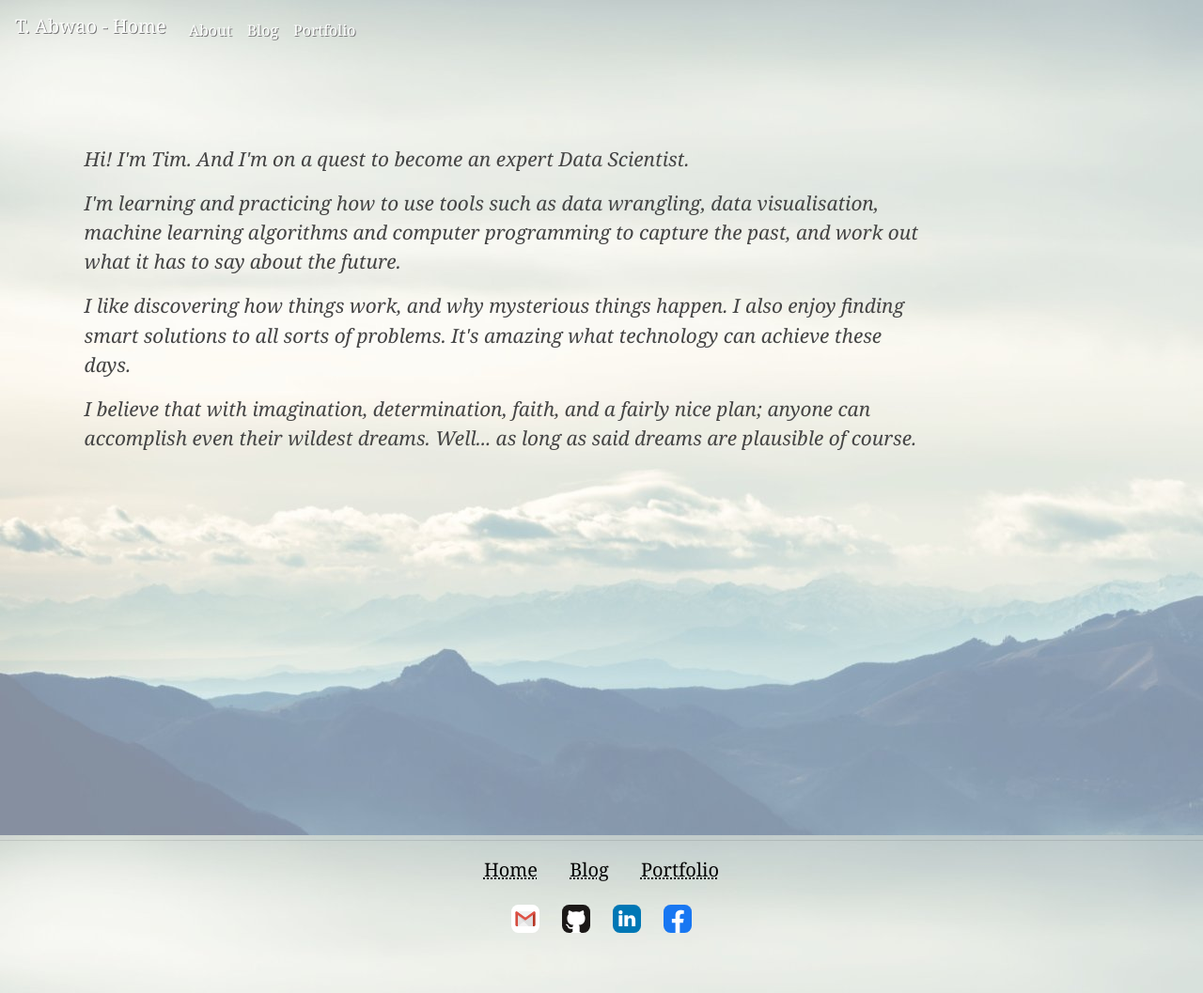
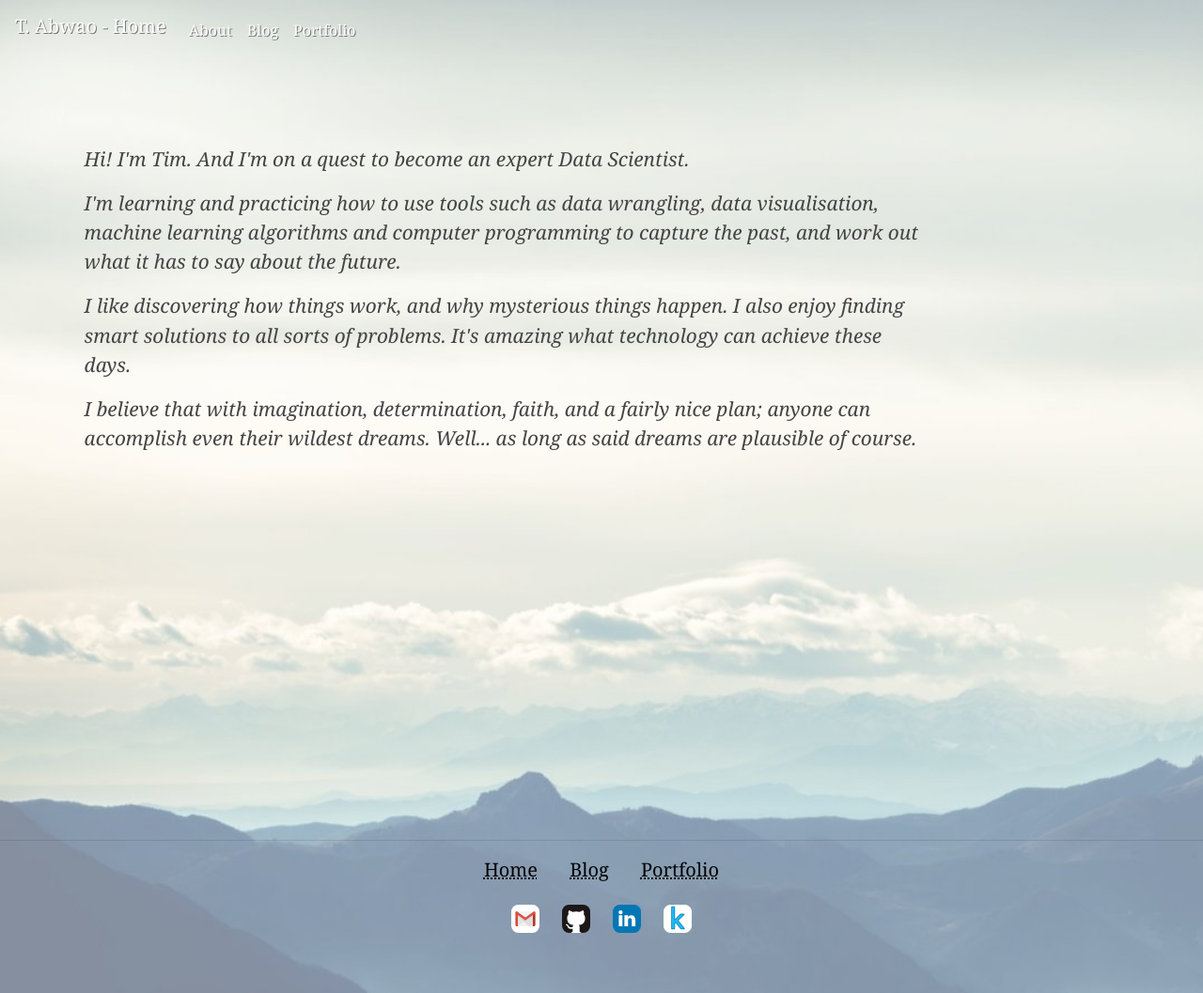
Before and after one commit to Tim-Abwao/tim-abwao.github.io, a Jekyll site: the page built from about.html, in a window 1280 px wide. Shown: the whole page at 94% size. Built offline with Jekyll 4.4.1, drawn with Linux system fonts in a browser that asks for light colours.

Commit message:
Add kaggle to footer

```diff
--- a/_layouts/default.html
+++ b/_layouts/default.html
@@ -61,14 +61,14 @@
     <a href="/portfolio">Portfolio</a>
 
     <div class="social-icons" style="margin-top: 20px;">
-      <a href="mailto:abwaomusungu@gmail.com"><img src="/assets/images/gmail.svg" alt="Email"></a>
+      <a href="mailto:abwaomusungu@gmail.com"><img src="/assets/images/gmail.svg" alt="Email icon"></a>
       <a href="https://github.com/Tim-Abwao" target="_blank"><img src="/assets/images/github.svg"
-          alt="Github"></a>
+          alt="Github icon"></a>
       <a href="https://ke.linkedin.com/in/timothy-abwao" target="_blank"><img
-          src="/assets/images/linkedin.svg" alt="LinkedIn"></a>
+          src="/assets/images/linkedin.svg" alt="LinkedIn icon"></a>
       <!--a href="https://twitter.com/timoam" target="_blank" ><img src="/assets/images/twitter.svg" alt="Twitter"></a-->
-      <a href="https://www.facebook.com/TimAbwao" target="_blank"><img src="/assets/images/facebook.svg"
-          alt="Facebook"></a>
+      <a href="https://www.kaggle.com/timothyabwao" target="_blank"><img src="/assets/images/kaggle.png"
+          alt="kaggle icon"></a>
     </div>
   </footer>
   <script src="https://code.jquery.com/jquery-3.5.1.min.js"
--- a/about.html
+++ b/about.html
@@ -6,6 +6,7 @@ title: Tim Abwao | About
 <style>
 	body {
 		background: #c1c8ddb6 url(/assets/images/about_background_wide.jpg);
+		background-size: cover;
 	}
 
 	.personal-info {
```
Also changed, not shown: assets/images/kaggle.png (added).
